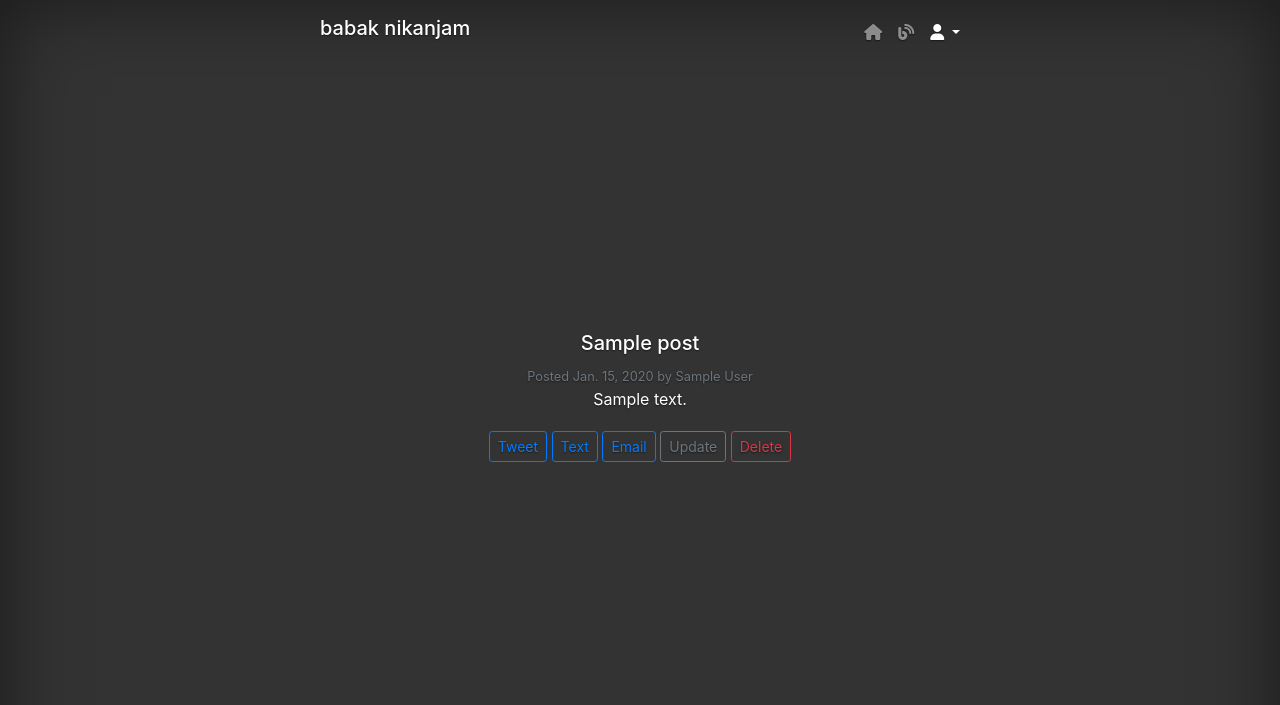
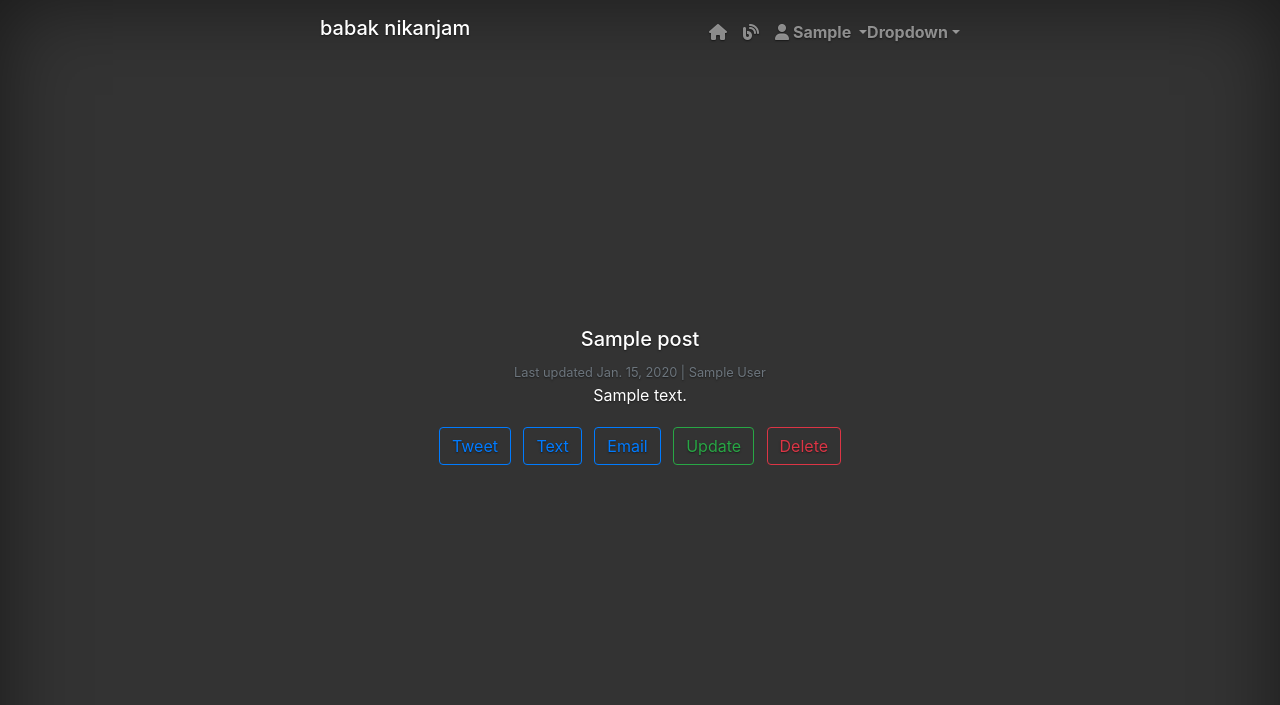
Before and after one commit to bnikanjam/django_docker_launchpad, a Django app: a page that uses templates/cover.html in a window 1280 px wide. Shown: the top 705 px of the page. Run offline with Django 3.2, Linux system fonts and the light colour scheme; a user stored in the database is signed in; tables that the repository leaves empty hold one stand-in row (values such as "Sample post"); some libraries are stand-ins or nearby versions.

Commit message:
feat: _VT Update and Delete views

```diff
--- a/blog/templates/blog/post_create.html
+++ b/blog/templates/blog/post_create.html
@@ -11,8 +11,8 @@
                 {{ form|crispy }}
             </fieldset>
             <div class="form-group">
-                <a class="btn btn-outline-dark text-muted" href="{% url 'post-list' %}">cancel</a>
-                <button class="btn btn-outline-success" type="submit">Save</button>
+                <a class="btn btn-outline-dark text-muted m-1" href="{% url 'post-list' %}">cancel</a>
+                <button class="btn btn-outline-success m-1" type="submit">Save</button>
             </div>
         </form>
     </div>
--- a/blog/templates/blog/post_detail.html
+++ b/blog/templates/blog/post_detail.html
@@ -1,31 +1,6 @@
+{% extends 'cover.html' %}
 
-
-{% extends 'cover.html' %}
-{% load humanize %}
 {% block content %}
-<article class="media content-section">
-    <div class="">
-{#        <img class="rounded-circle article-img" src="{{ object.author.profile.image.url}}">#}
-    </div>
-    <div class="media-body">
-        <h5><a class="article-title" href="#">{{ post.title }}</a></h5>
-            <div class="article-metadata">
-            <small class="text-muted">
-                Posted {{ post.updated_at|naturalday}} by {{ post.author.first_name }} {{ post.author.last_name }}
-            </small>
-        </div>
-        <p class="article-content">{{ post.content }}</p>
-        <div>
-            <a class="btn btn-outline-primary btn-sm mt-1 mb-1" href="#">Tweet</a>
-            <a class="btn btn-outline-primary btn-sm mt-1 mb-1" href="#">Text</a>
-            <a class="btn btn-outline-primary btn-sm mt-1 mb-1" href="#">Email</a>
-            {% if post.author == user %}
-{#            <a class="btn btn-outline-secondary btn-sm mt-1 mb-1" href="{% url 'post-update' object.id %}">Update</a>#}
-            <a class="btn btn-outline-secondary btn-sm mt-1 mb-1" href="#">Update</a>
-            <a class="btn btn-outline-danger btn-sm mt-1 mb-1" href="#">Delete
-            </a>
-            {% endif %}
-        </div>
-    </div>
-</article>
+    {% include 'blog/post_detail_core.html' %}
+    {% include 'blog/post_detail_user_actions.html' %}
 {% endblock %}
--- /dev/null
+++ b/blog/templates/blog/post_detail_core.html
@@ -0,0 +1,16 @@
+{% load humanize %}
+
+<article class="media content-section">
+    <div class="">
+{#        <img class="rounded-circle article-img" src="{{ object.author.profile.image.url}}">#}
+    </div>
+    <div class="media-body">
+        <h5 class="article-title">{{ post.title }}</h5>
+            <div class="article-metadata">
+            <small class="text-muted">
+                Last updated {{ post.updated_at|naturalday}} | {{ post.author.first_name }} {{ post.author.last_name }}
+            </small>
+        </div>
+        <p class="article-content">{{ post.content }}</p>
+    </div>
+</article>
--- /dev/null
+++ b/blog/templates/blog/post_detail_user_actions.html
@@ -0,0 +1,11 @@
+<div>
+    <a class="btn btn-outline-primary m-1" href="#">Tweet</a>
+    <a class="btn btn-outline-primary  m-1" href="#">Text</a>
+    <a class="btn btn-outline-primary m-1" href="#">Email</a>
+    {% if post.author == user %}
+        {#            <a class="btn btn-outline-secondary btn-sm mt-1 mb-1" href="{% url 'post-update' object.id %}">Update</a>#}
+        <a class="btn btn-outline-success m-1" href="{% url 'post-update' post.slug %}">Update</a>
+        <a class="btn btn-outline-danger m-1" href="{% url 'post-delete' post.slug %}">Delete
+        </a>
+    {% endif %}
+</div>
--- a/blog/templates/blog/post_list.html
+++ b/blog/templates/blog/post_list.html
@@ -23,7 +23,7 @@
                             {% if post.author == user %}
                             <a class="btn btn-outline-secondary btn-sm mt-1 mb-1" href="{% url 'post-update' post.slug %}">Update</a>
                             <a class="btn btn-outline-secondary btn-sm mt-1 mb-1" href="#">Update</a>
-                            <a class="btn btn-outline-danger btn-sm mt-1 mb-1" href="#">Delete
+                            <a class="btn btn-outline-danger btn-sm mt-1 mb-1" href="{% url 'post-delete' post.slug %}"}>Delete
                             </a>
                             {% endif %}
                         </div>
--- a/blog/views.py
+++ b/blog/views.py
@@ -2,19 +2,7 @@ from django.shortcuts import render
 from django.views.generic import ListView, DetailView, CreateView, UpdateView, DeleteView
 from .models import Post, Review
 from django.utils import timezone
-
-
-class PostCreateView(CreateView):
-    model = Post
-    # context_object_name = 'form'
-    template_name = 'blog/post_create.html'
-    fields = ['title', 'content',]
-    success_url = '/blog/'
-
-    # Set author
-    def form_valid(self, form):
-        form.instance.author = self.request.user
-        return super(PostCreateView, self).form_valid(form)
+from django.contrib.auth.mixins import LoginRequiredMixin, UserPassesTestMixin
 
 
 class PostListView(ListView):
@@ -41,9 +29,51 @@ class PostDetailView(DetailView):
         return context
 
 
-class PostUpdateView(UpdateView):
+class PostCreateView(LoginRequiredMixin, CreateView):
     model = Post
+    # context_object_name = 'form'
+    template_name = 'blog/post_create.html'
+    fields = ['title', 'content',]
+    success_url = '/blog/'
+
+    # Set author
+    def form_valid(self, form):
+        form.instance.author = self.request.user
+        return super(PostCreateView, self).form_valid(form)
+
+
+class PostUpdateView(LoginRequiredMixin, UpdateView):
+    model = Post
+    template_name = 'blog/post_update.html'
+    fields = ['title', 'content']
+
+    # set author
+    def form_valid(self, form):
+        form.instance.author = self.request.user
+        return super(PostUpdateView, self).form_valid(form)
+
+    # Is current post author same as logged-in user?
+    #
+    def test_func(self):
+        post = self.get_object()
+        if self.request.user == post.author:
+            return True
+        else:
+            return False
 
 
 class PostDeleteView(DeleteView):
+    """A view that displays a confirmation page and deletes an existing object. The given object will only be deleted
+    if the request method is POST. If this view is fetched via GET, it will display a confirmation page that should
+    contain a form that POSTs to the same URL. """
     model = Post
+    template_name = 'blog/post_confirm_delete.html'
+    success_url = '/blog/'
+
+    # make sure current post author is same as logged-in user
+    def test_func(self):
+        post = self.get_object()
+        if self.request.user == post.author:
+            return True
+        else:
+            return False
--- a/templates/account/logout.html
+++ b/templates/account/logout.html
@@ -12,8 +12,8 @@
         <form method="post" action="{% url 'account_logout' %}">
             {% csrf_token %}
             {{ form|crispy }}
-            <a href="{% url 'cover' %}" class="btn btn-light btn-sm">cancel</a>
-            <button type="submit" class="btn btn-danger btn-sm ml-2">Yes, sign me out</button>
+            <a href="{% url 'cover' %}" class="btn btn-light m-1">Cancel</a>
+            <button type="submit" class="btn btn-danger m-1">Yes, Sign me out</button>
         </form>
     </div>
 {% endblock %}
--- a/templates/cover.html
+++ b/templates/cover.html
@@ -39,15 +39,26 @@
                 <a class="nav-link" href="{% url 'post-list' %}"><i class="fas fa-blog"></i></a>
                 {% if user.is_authenticated %}
                     <div class="nav-link dropdown">
-                        <a class="dropdown-toggle" href="#" role="button" id="dropdownUserMenu" data-toggle="dropdown" aria-haspopup="true" aria-expanded="false">
-                            <i class="fas fa-user"></i>
+                        <a class="dropdown-toggle" id="dropdownUserMenu" data-toggle="dropdown" aria-haspopup="true" aria-expanded="false">
+                            <i class="fas fa-user"></i> {{ user.first_name }}
                         </a>
-                        <div class="dropdown-menu" aria-labelledby="dropdownUserMenu">
+                        <div class="dropdown-menu" aria-labelledby="dropdown01">
                             <a class="dropdown-item" href="{% url 'post-create' %}"><i class="fas fa-plus"></i> New Post</a>
                             <a class="dropdown-item" href="{% url 'post-create' %}"><i class="far fa-edit"></i> Edit Profile</a>
                             <a class="dropdown-item" href="{% url 'account_logout' %}"><i class="fas fa-sign-out-alt"></i> Sign out</a>
                         </div>
                     </div>
+
+
+                    <li class="nav-item dropdown">
+                        <a class="nav-link dropdown-toggle" href="#" id="dropdown01" data-toggle="dropdown" aria-haspopup="true" aria-expanded="false">Dropdown</a>
+                        <div class="dropdown-menu" aria-labelledby="dropdown01">
+                            <a class="dropdown-item" href="#">Action</a>
+                            <a class="dropdown-item" href="#">Another action</a>
+                            <a class="dropdown-item" href="#">Something else here</a>
+                        </div>
+                    </li>
+
                 {% else %}
 
                     <div class="nav-link dropdown">
```
Also changed, not shown: blog/templates/blog/post_confirm_delete.html (added, +14 -0 lines), blog/templates/blog/post_delete_confirm.html (deleted, +0 -10 lines), blog/templates/blog/post_update.html (+18 -9 lines), templates/account/login.html (+7 -7 lines), templates/account/signup.html (+4 -5 lines).
